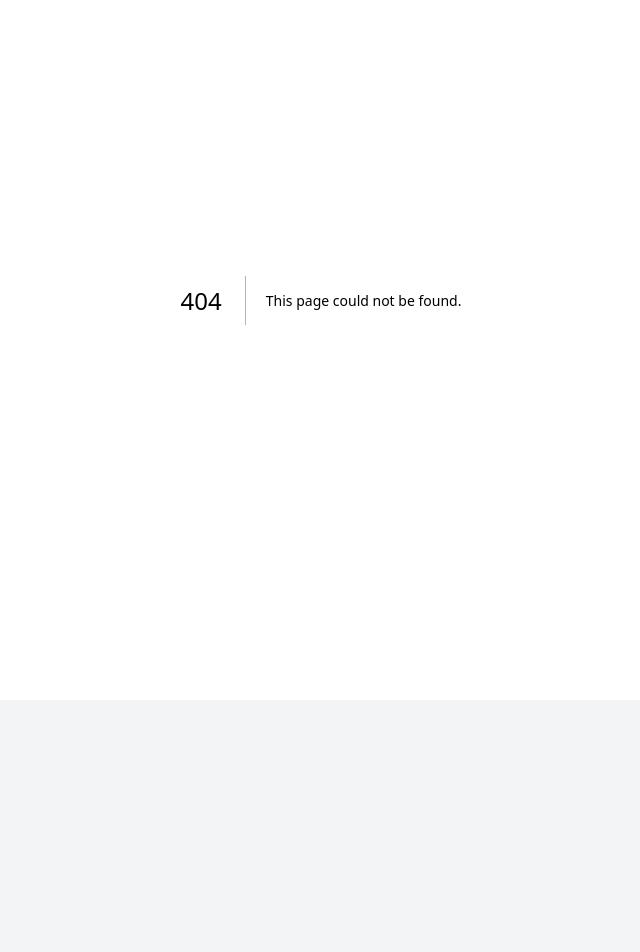
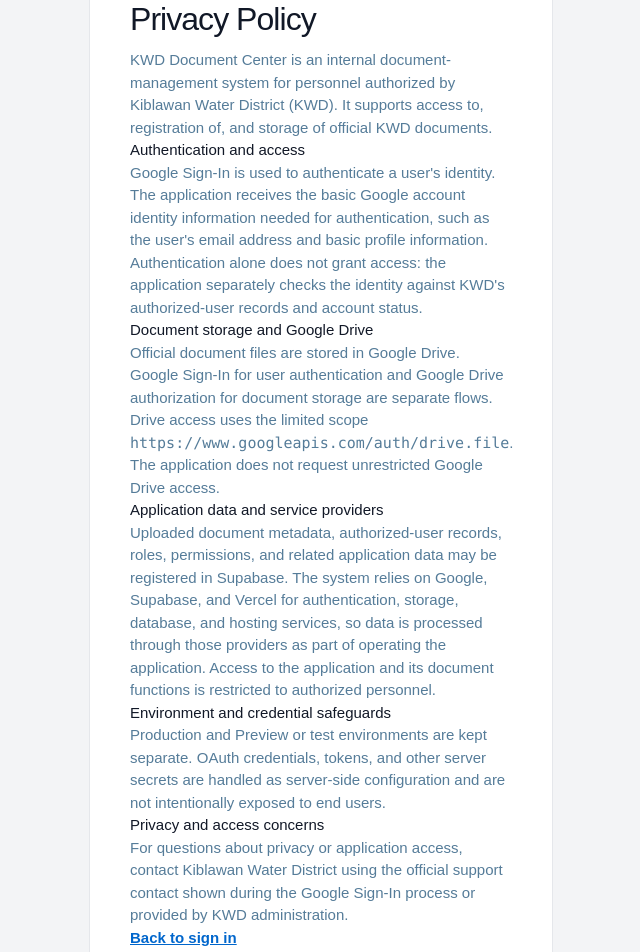
Before and after one commit to kurisujon/kwd-document-center, a Next.js app: page /privacy-policy in a window 1280 px wide. Before the commit this address had no page. Shown: the part 100-1052 px from the top of the page, without its empty margins (319-959 px from the left). Before the commit the page ends 800 px from the top, so only its background shows below. Built offline with nearby package versions, Linux system fonts and the light colour scheme.

Commit message:
chore(phase6): add OAuth branding privacy policy

```diff
--- a/src/app/login/page.tsx
+++ b/src/app/login/page.tsx
@@ -1,3 +1,4 @@
 import { LoginButton } from "@/components/auth/login-button";
+import Link from "next/link";
 const messages: Record<string, string> = { unauthorized: "You are not authorized to use this application.", inactive: "Your account has been deactivated. Contact an administrator.", auth: "Your session has ended. Please sign in again.", configuration: "Sign-in is not configured yet. Contact the system administrator." };
-export default async function LoginPage({ searchParams }: { searchParams: Promise<{ error?: string }> }) { const { error } = await searchParams; return <main className="login-page"><section className="login-panel" aria-labelledby="login-title"><div className="wordmark">Kiblawan Water District</div><h1 id="login-title">Document Center</h1><p>Find and access official KWD documents from one secure place.</p>{error && messages[error] && <p className="notice" role="alert">{messages[error]}</p>}<div className="login-actions"><LoginButton /></div></section></main>; }
+export default async function LoginPage({ searchParams }: { searchParams: Promise<{ error?: string }> }) { const { error } = await searchParams; return <main className="login-page"><section className="login-panel" aria-labelledby="login-title"><div className="wordmark">Kiblawan Water District</div><h1 id="login-title">Document Center</h1><p>Find and access official KWD documents from one secure place.</p>{error && messages[error] && <p className="notice" role="alert">{messages[error]}</p>}<div className="login-actions"><LoginButton /></div><p><Link className="table-action" href="/privacy-policy">Privacy Policy</Link></p></section></main>; }
--- /dev/null
+++ b/src/app/privacy-policy/page.tsx
@@ -0,0 +1,85 @@
+import type { Metadata } from "next";
+import Link from "next/link";
+
+export const metadata: Metadata = {
+  title: "Privacy Policy | KWD Document Center",
+  description: "Privacy information for Kiblawan Water District's KWD Document Center.",
+};
+
+export default function PrivacyPolicyPage() {
+  return (
+    <main className="login-page">
+      <article className="login-panel" aria-labelledby="privacy-title">
+        <div className="wordmark">Kiblawan Water District</div>
+        <h1 id="privacy-title">Privacy Policy</h1>
+
+        <p>
+          KWD Document Center is an internal document-management system for
+          personnel authorized by Kiblawan Water District (KWD). It supports
+          access to, registration of, and storage of official KWD documents.
+        </p>
+
+        <section>
+          <h2>Authentication and access</h2>
+          <p>
+            Google Sign-In is used to authenticate a user&apos;s identity. The
+            application receives the basic Google account identity information
+            needed for authentication, such as the user&apos;s email address and
+            basic profile information. Authentication alone does not grant
+            access: the application separately checks the identity against
+            KWD&apos;s authorized-user records and account status.
+          </p>
+        </section>
+
+        <section>
+          <h2>Document storage and Google Drive</h2>
+          <p>
+            Official document files are stored in Google Drive. Google Sign-In
+            for user authentication and Google Drive authorization for document
+            storage are separate flows. Drive access uses the limited scope
+            <code> https://www.googleapis.com/auth/drive.file</code>. The
+            application does not request unrestricted Google Drive access.
+          </p>
+        </section>
+
+        <section>
+          <h2>Application data and service providers</h2>
+          <p>
+            Uploaded document metadata, authorized-user records, roles,
+            permissions, and related application data may be registered in
+            Supabase. The system relies on Google, Supabase, and Vercel for
+            authentication, storage, database, and hosting services, so data is
+            processed through those providers as part of operating the
+            application. Access to the application and its document functions is
+            restricted to authorized personnel.
+          </p>
+        </section>
+
+        <section>
+          <h2>Environment and credential safeguards</h2>
+          <p>
+            Production and Preview or test environments are kept separate.
+            OAuth credentials, tokens, and other server secrets are handled as
+            server-side configuration and are not intentionally exposed to end
+            users.
+          </p>
+        </section>
+
+        <section>
+          <h2>Privacy and access concerns</h2>
+          <p>
+            For questions about privacy or application access, contact Kiblawan
+            Water District using the official support contact shown during the
+            Google Sign-In process or provided by KWD administration.
+          </p>
+        </section>
+
+        <p>
+          <Link className="table-action" href="/login">
+            Back to sign in
+          </Link>
+        </p>
+      </article>
+    </main>
+  );
+}
```
